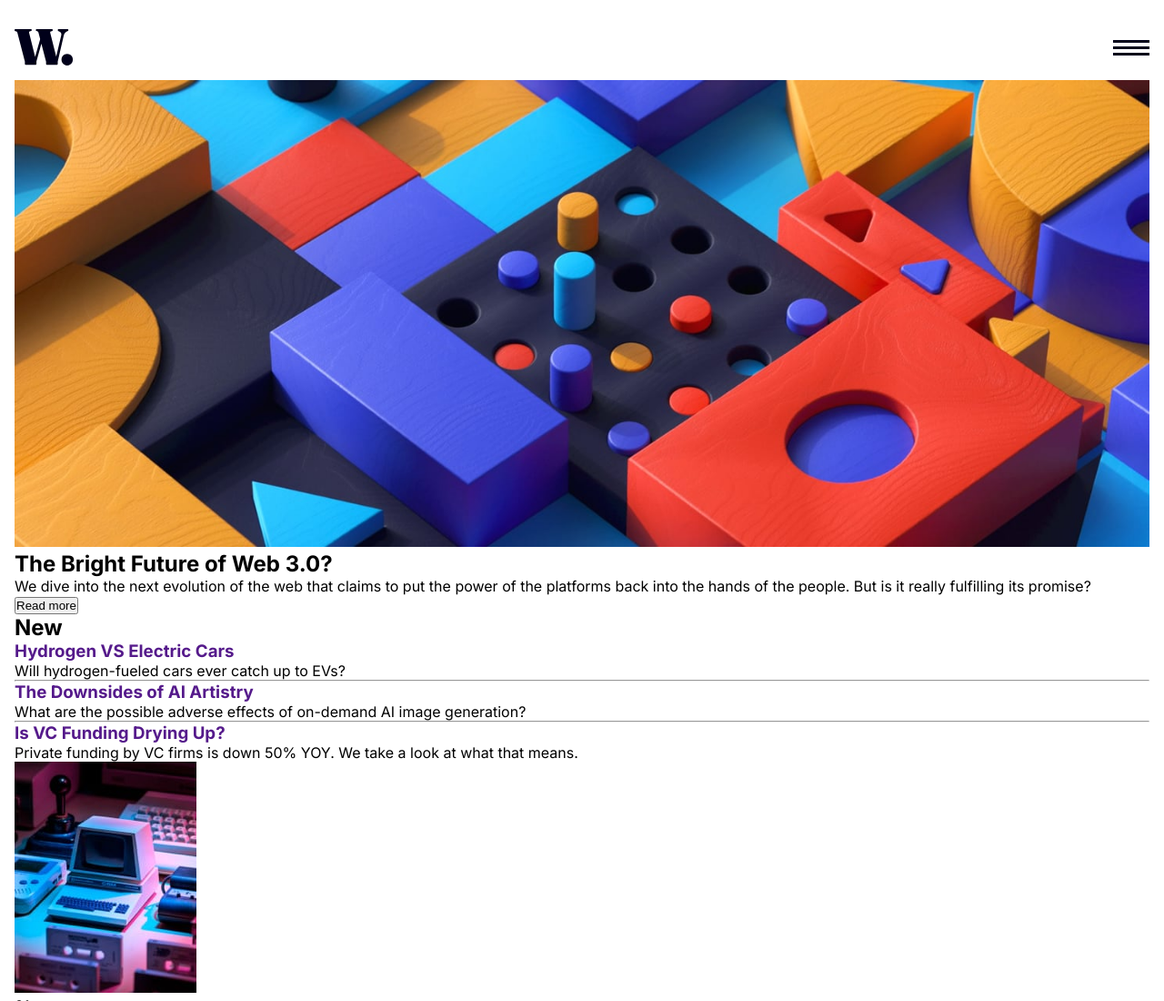
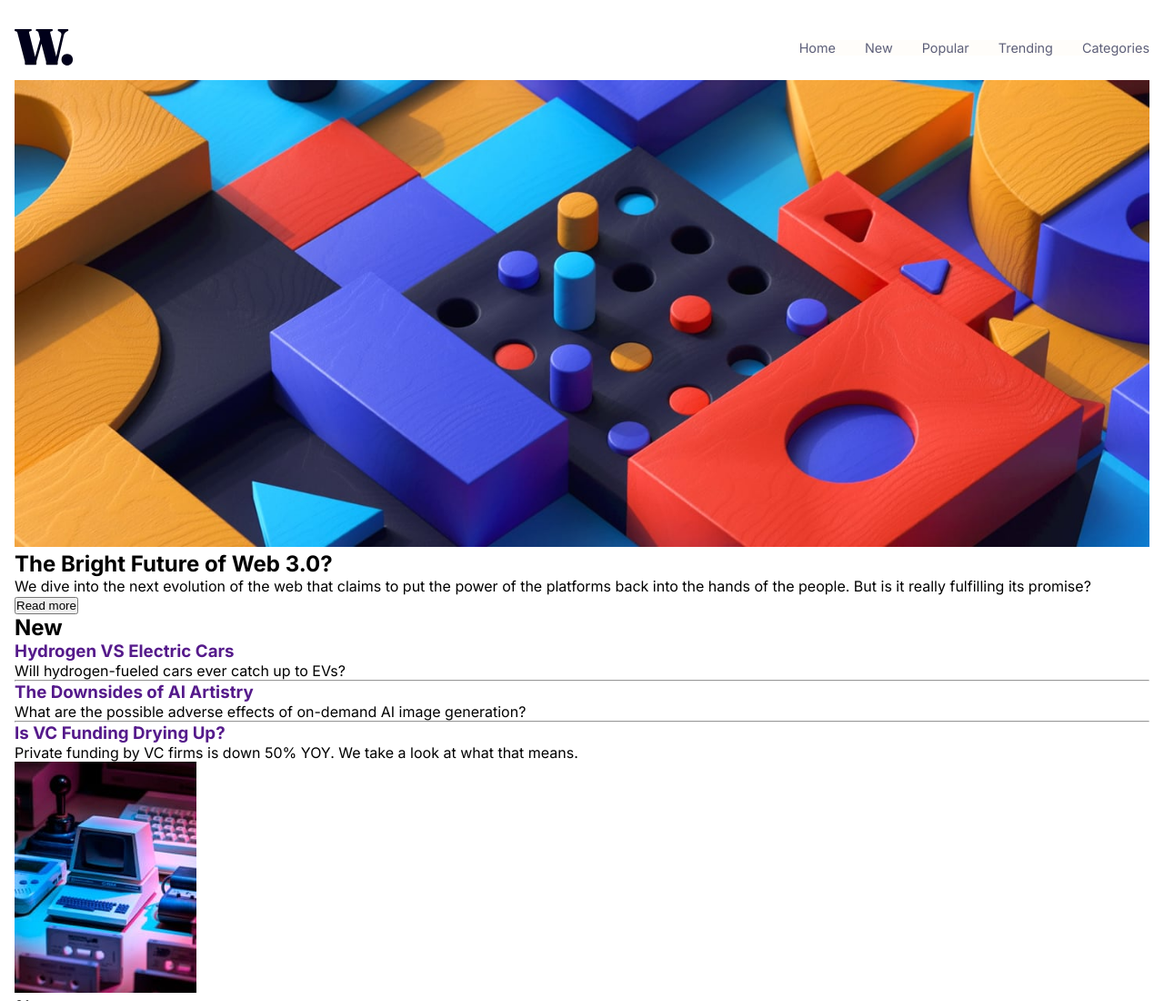
Before and after one commit to profailantism/news-homepage, a plain HTML site: page index.html in a window 1280 px wide. Shown: the top 1100 px of the page at 91% size. Drawn offline with Linux system fonts and the light colour scheme.

Commit message:
add menu styling for larger screens

```diff
--- a/index.html
+++ b/index.html
@@ -23,7 +23,7 @@
         <img src="assets/images/icon-menu.svg" class="ham-menu-icon" />
       </div>
       <div class="navigation">
-        <nav class="menu mobile-only">
+        <nav class="menu">
           <img src="assets/images/icon-menu-close.svg" class="close-icon" />
           <ul>
             <li><a href="">Home</a></li>
--- a/index.js
+++ b/index.js
@@ -1,13 +1,13 @@
-const hamMenu = document.querySelector('.ham-menu-icon');
+const hamIcon = document.querySelector('.ham-menu-icon');
 const closeIcon = document.querySelector('.close-icon');
-const mobileMenu = document.querySelector('.menu.mobile-only');
+const menu = document.querySelector('.menu');
 
-hamMenu.addEventListener('click', () => {
-  hamMenu.classList.toggle('active');
-  mobileMenu.classList.toggle('active');
+hamIcon.addEventListener('click', () => {
+  hamIcon.classList.toggle('active');
+  menu.classList.toggle('active');
 });
 
 closeIcon.addEventListener('click', () => {
-  hamMenu.classList.toggle('active');
-  mobileMenu.classList.toggle('active');
+  hamIcon.classList.toggle('active');
+  menu.classList.toggle('active');
 })
--- a/style.css
+++ b/style.css
@@ -52,6 +52,8 @@ body {
   padding: 1rem;
 }
 
+/* heading styling */
+
 header {
   padding: 1rem 0;
 }
@@ -62,11 +64,13 @@ header {
   justify-content: space-between;
 }
 
+/* menu styling start */
+
 .ham-menu-icon {
   margin-left: auto;
 }
 
-.menu.mobile-only {
+.menu {
   display: flex;
   flex-direction: column;
   justify-content: flex-start;
@@ -82,20 +86,20 @@ header {
   transition: .3s ease;
 }
 
-.menu.mobile-only.active {
+.menu.active {
   right: 0;
 }
 
-.menu.mobile-only ul {
+.menu ul {
   display: flex;
   flex-direction: column;
 }
 
-.menu.mobile-only li {
+.menu li {
   padding: 1rem 1.6rem;
 }
 
-.menu.mobile-only a {
+.menu a {
   color: var(--very-dark-blue);
 }
 
@@ -103,3 +107,39 @@ header {
   margin-left: auto;
   padding: 2.2rem 2rem;
 }
+
+@media (min-width: 40em) {
+  .ham-menu-icon,
+  .close-icon {
+    display: none;
+  }
+
+  header {
+    display: flex;
+    align-items: center;
+    justify-content: space-between;
+  }
+
+  .menu {
+    position: static;
+    height: fit-content;
+    max-width: 100%;
+  }
+
+  .menu ul {
+    display: flex;
+    flex-direction: row;
+    gap: 2rem;
+  }
+
+  .menu li {
+    padding: 0;
+    font-size: .9rem;
+  }
+
+  .menu a {
+    color: var(--dark-grayish-blue);
+  }
+}
+
+/* menu styling end */
```
